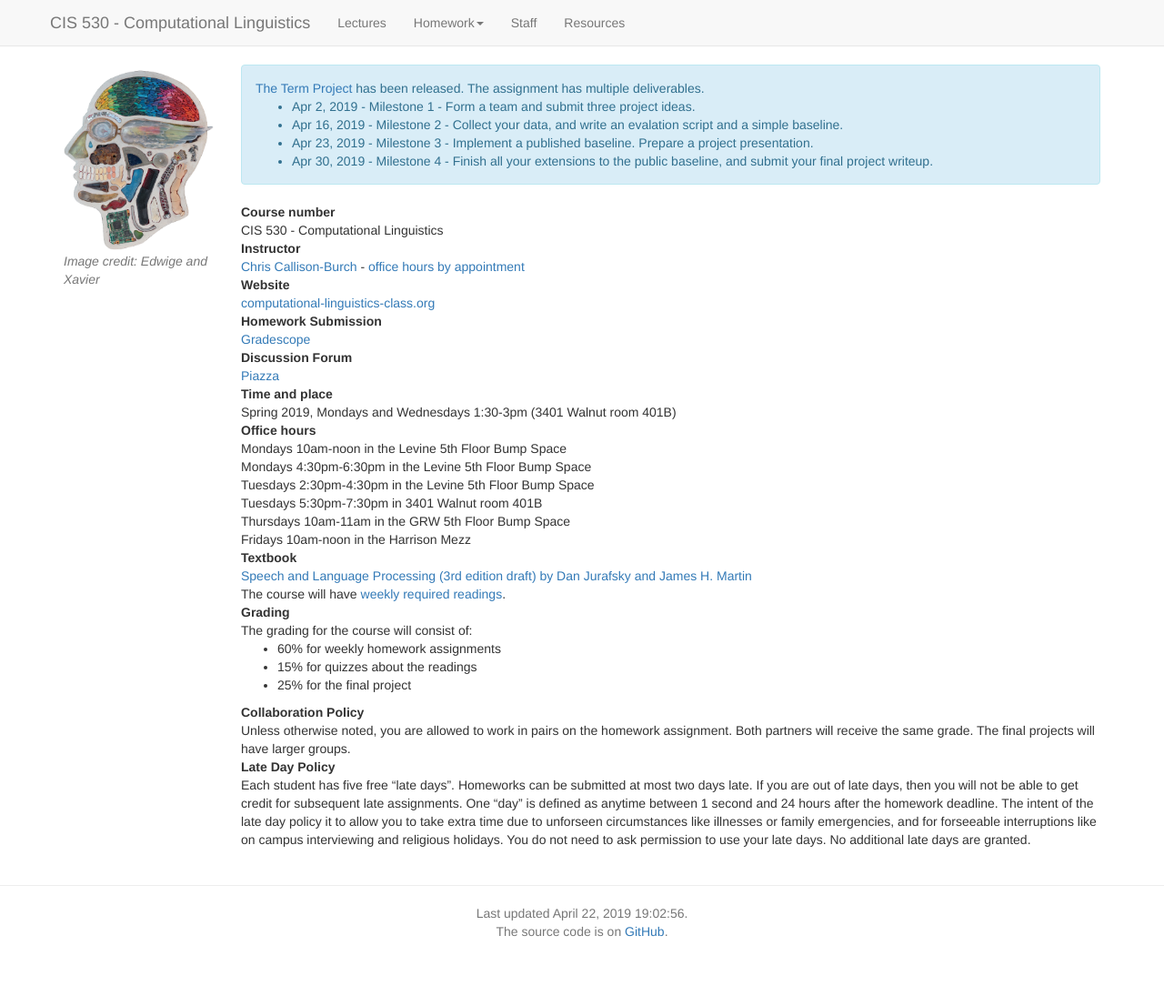
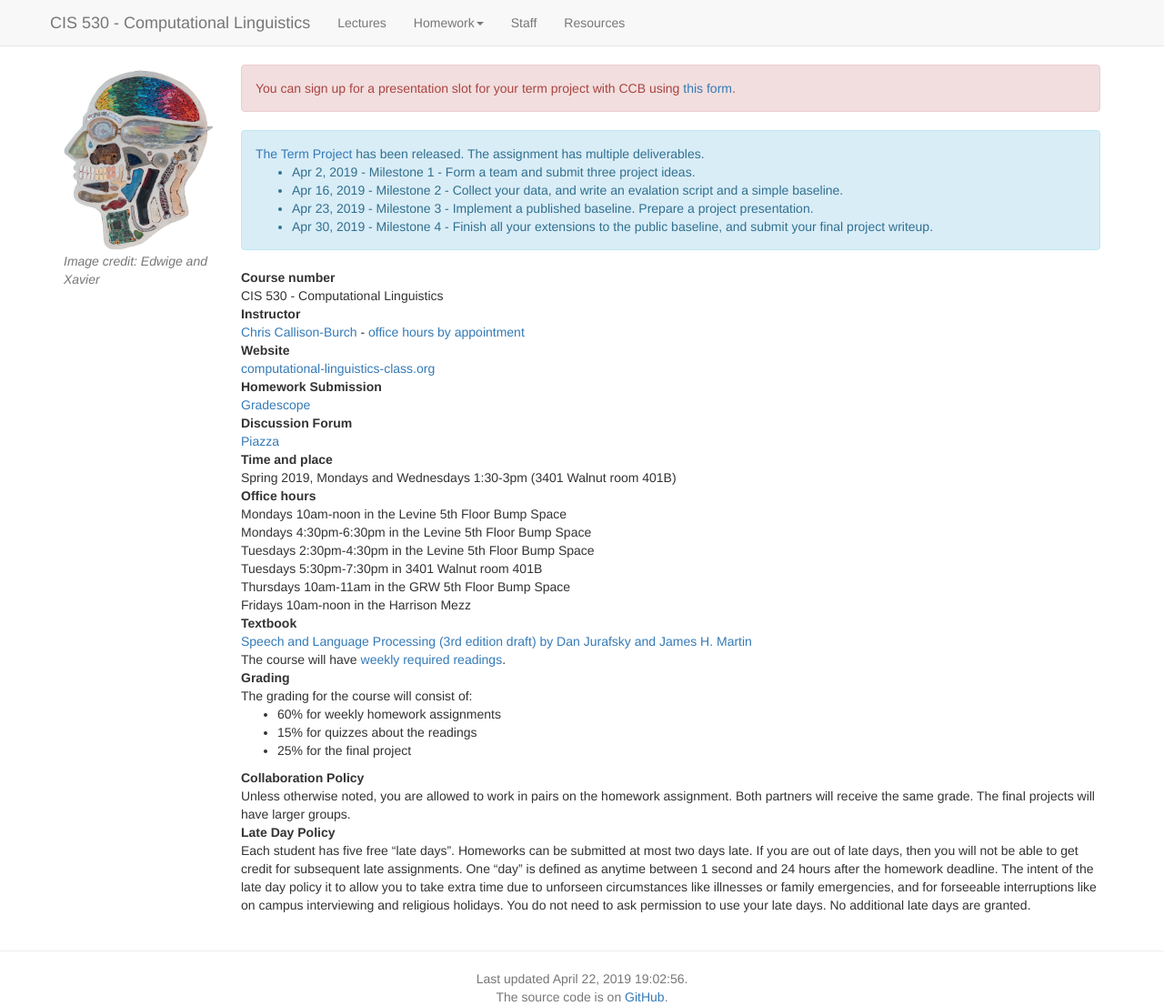
Before and after one commit to computational-linguistics-class/computational-linguistics-class.github.io, a Jekyll site: the page built from index.md, in a window 1280 px wide. Shown: the whole page at 91% size. Built offline with Jekyll 4.4.1, drawn with Linux system fonts in a browser that asks for light colours; nearby versions of some CDN libraries; a script that is not in the unit is left out; before the commit the page ends 1034 px from its top, so only the background shows below that.

Commit message:
Update index.md

```diff
--- a/index.md
+++ b/index.md
@@ -6,6 +6,11 @@ img_link: http://emnxw.com/heads/
 caption: Image credit&colon; Edwige and Xavier
 active_tab: main_page
 ---
+
+
+<div class="alert alert-danger" markdown="1">
+You can sign up for a presentation slot for your term project with CCB using [this form](https://docs.google.com/spreadsheets/d/1A34cPhehvbeoqhd_lwAMEvxHZp3g-MtfrrMJ8R9AYYI/edit?usp=sharing).
+</div>
 
 <!-- Display an alert about upcoming homework assignments -->
 {% capture now %}{{'now' | date: '%s'}}{% endcapture %}
```
